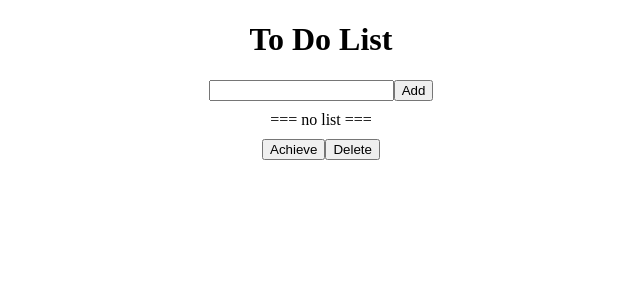
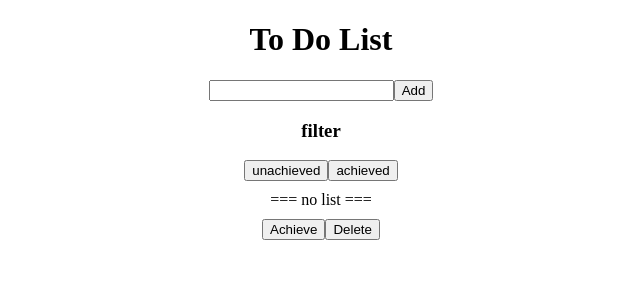
Before and after one commit to ak1103dev/to-do-list, a Next.js app: page / in a window 1280 px wide. Shown: the top 300 px of the page, without its empty margins (319-959 px from the left). Built offline with nearby package versions, Linux system fonts and the light colour scheme.

Commit message:
:sparkles: can filter

```diff
--- a/pages/index.js
+++ b/pages/index.js
@@ -8,6 +8,7 @@ export default class Error extends Component {
       currText: '',
       list: [],
       checkList: [], // { text, status }
+      showedStatus: 'unachieved',
     };
   }
 
@@ -54,7 +55,7 @@ export default class Error extends Component {
   }
 
   render () {
-    const { list, currText } = this.state;
+    const { list, currText, showedStatus } = this.state;
     console.log(this.state);
     return (
       <div className="container">
@@ -63,13 +64,18 @@ export default class Error extends Component {
           <input value={currText} onChange={(event) => this.setState({ currText: event.target.value })} />
           <button onClick={this.add}>Add</button>
         </div>
+        <h3>filter</h3>
+        <div className="filter">
+          <button onClick={() => this.setState({ showedStatus: 'unachieved' })}>unachieved</button>
+          <button onClick={() => this.setState({ showedStatus: 'achieved' })}>achieved</button>
+        </div>
         <div className="list">
           {
             list.length === 0 &&
             <div>=== no list ===</div>
           }
           {list.map((item, i) => {
-            if (item.status === 'unachieved') {
+            if (item.status === showedStatus) {
               return (
                 <div key={i} className="listCard">
                   <input type="checkbox" onChange={(event) => this.check(event, i)} /> {item.text}
@@ -99,6 +105,9 @@ export default class Error extends Component {
           .input {
             margin-bottom: 10px;
           }
+          .filter {
+            margin-bottom: 10px;
+          }
           .list {
             margin-bottom: 10px;
           }
```
